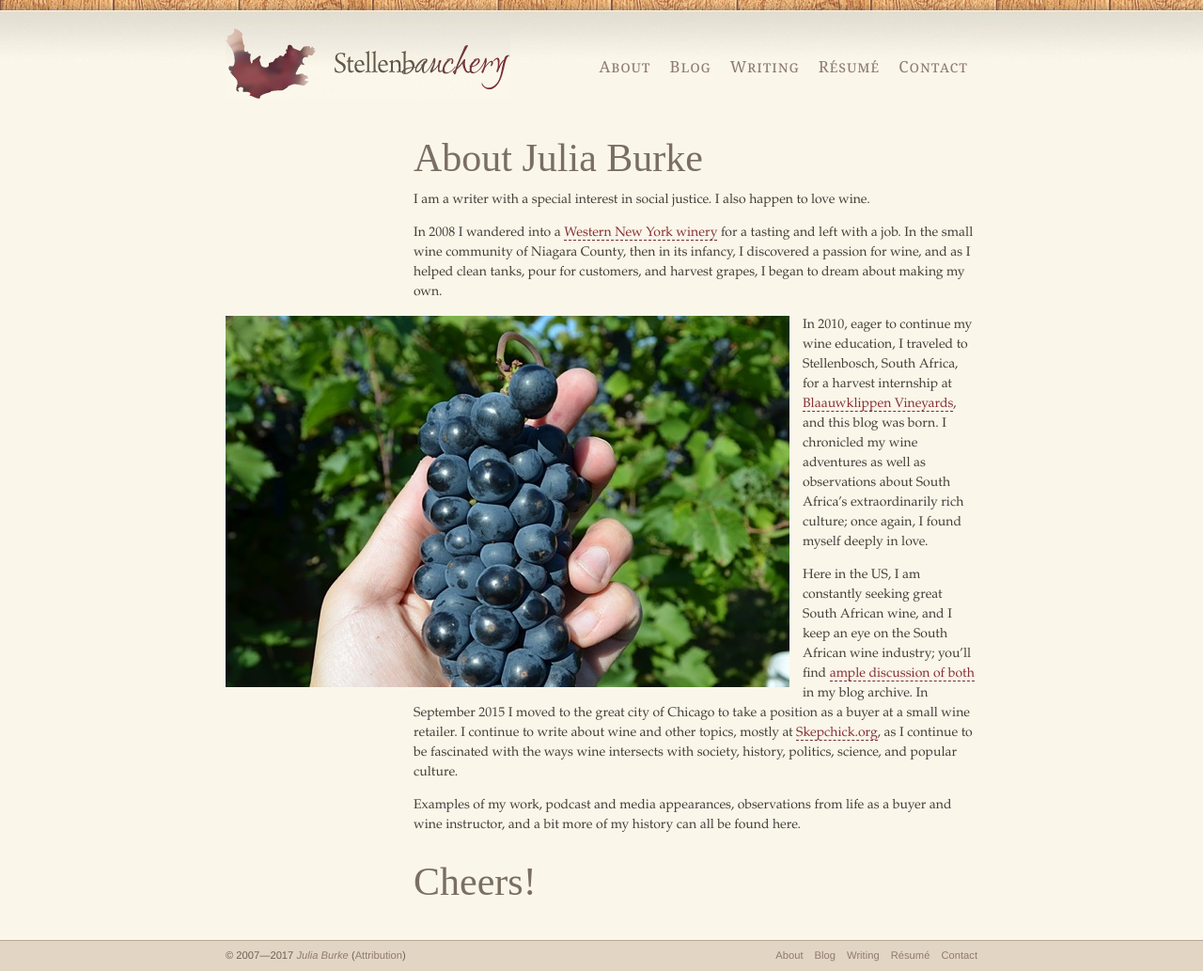
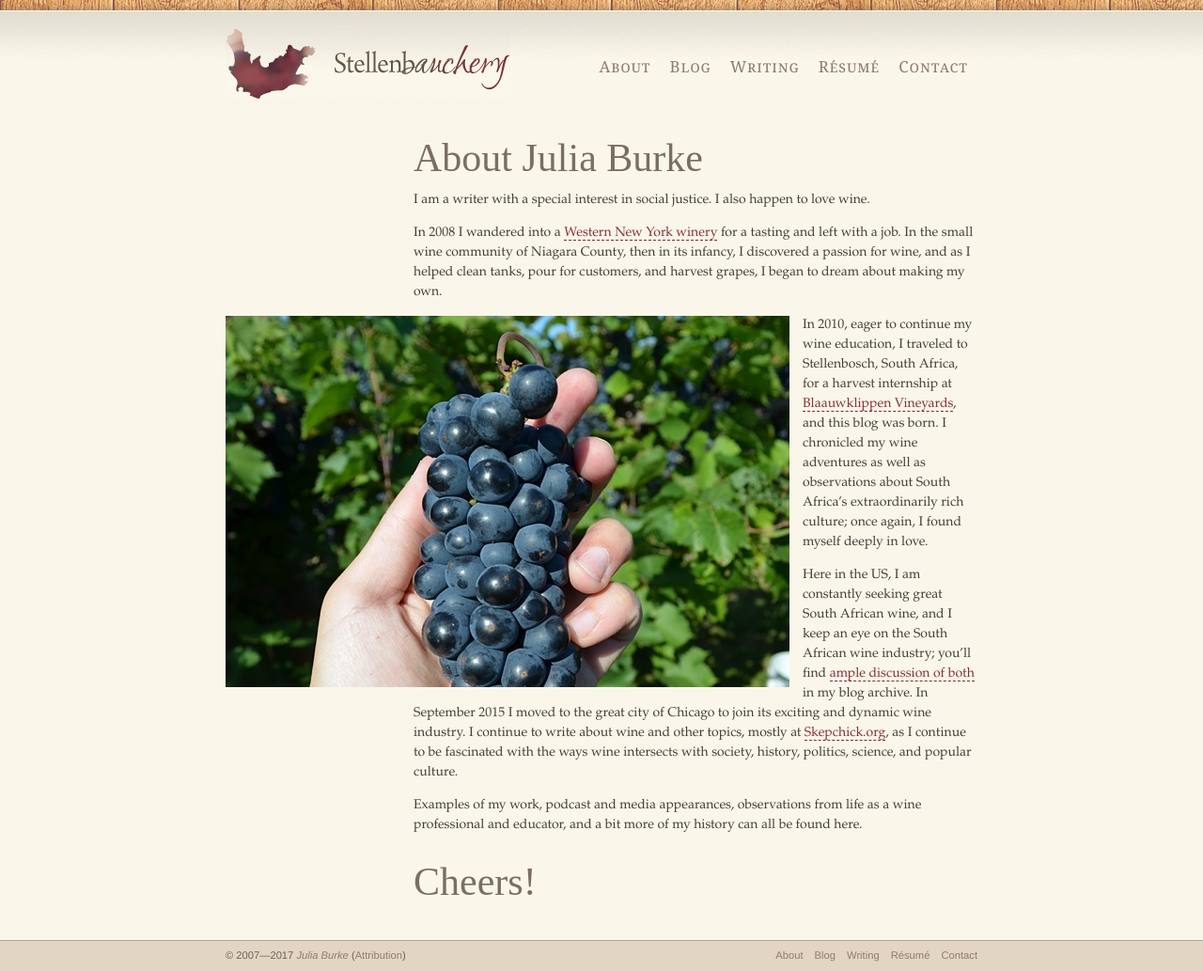
Before and after one commit to nywinewench/nywinewench.github.io, a Jekyll site: the page built from about.md, in a window 1280 px wide. Shown: the whole page at 94% size. Built offline with Jekyll 4.4.1, drawn with Linux system fonts in a browser that asks for light colours; some web fonts are replaced; Markdown is read by kramdown in place of the engine named in the settings; comment, search, counter and statistics services are not loaded.

Commit message:
about update

```diff
--- a/about.md
+++ b/about.md
@@ -22,9 +22,9 @@ deeply in love.
 
 Here in the US, I am constantly seeking great South African wine, and I
 keep an eye on the South African wine industry; you’ll find [ample discussion of both](/blog)
-in my blog archive. In September 2015 I moved to the great city of Chicago to take a position as a buyer at a small wine retailer. I continue to write about wine and other topics, mostly at [Skepchick.org](http://skepchick.org), as I continue to be fascinated with the ways wine intersects with society, history,
+in my blog archive. In September 2015 I moved to the great city of Chicago to join its exciting and dynamic wine industry. I continue to write about wine and other topics, mostly at [Skepchick.org](http://skepchick.org), as I continue to be fascinated with the ways wine intersects with society, history,
 politics, science, and popular culture.
 
-Examples of my work, podcast and media appearances, observations from life as a buyer and wine instructor, and a bit more of my history can all be found here.
+Examples of my work, podcast and media appearances, observations from life as a wine professional and educator, and a bit more of my history can all be found here.
 
 # Cheers!
```
